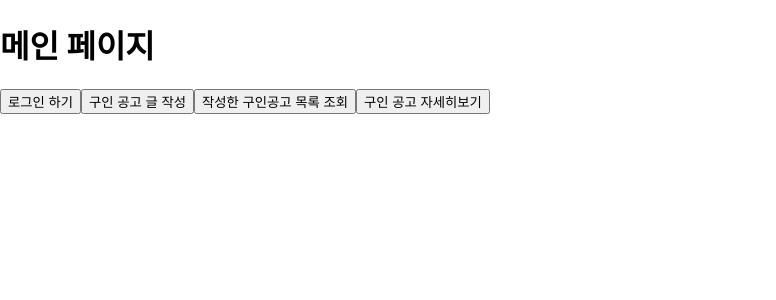
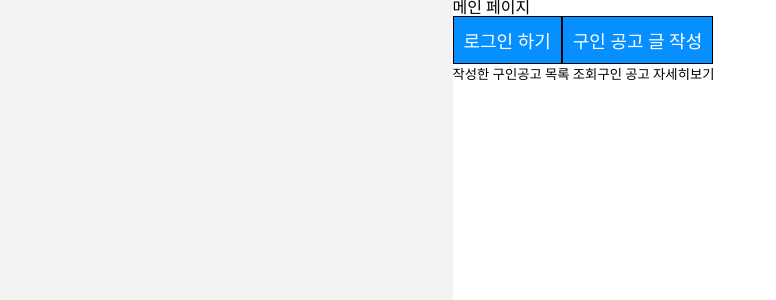
Before and after one commit to eeeyooon/Jeju-brokerage-FE, a React (Create React App) app: page /main in a window 1280 px wide. Shown: the top 300 px of the page, without its empty margins (0-776 px from the left). Built offline with nearby package versions, Linux system fonts and the light colour scheme.

Commit message:
[setting] themeProvider로 테마 구축

```diff
--- a/src/App.js
+++ b/src/App.js
@@ -1,4 +1,7 @@
 import { BrowserRouter, Route, Routes, Navigate } from "react-router-dom";
+import { ThemeProvider } from "styled-components";
+import { theme } from "./style/theme";
+import { GlobalStyles } from "./style/global";
 import Login from "./pages/Login";
 import Main from "./pages/Main";
 import EmployDetail from "./pages/EmployDetail";
@@ -7,6 +10,8 @@ import EmployList from "./pages/EmployList";
 
 function App() {
   return (
+    <ThemeProvider theme={theme}>
+      <GlobalStyles />
       <BrowserRouter>
         <Routes>
           <Route path="/login" element={<Login />} />
@@ -17,6 +22,7 @@ function App() {
           <Route path="/employ-list" element={<EmployList />} />
         </Routes>
       </BrowserRouter>
+    </ThemeProvider>
   );
 }
 
--- a/src/pages/Main.jsx
+++ b/src/pages/Main.jsx
@@ -1,23 +1,40 @@
 import React from "react";
 import { useNavigate } from "react-router-dom";
+import { styled } from "styled-components";
 
 function Main() {
   const navigate = useNavigate();
   return (
-    <div>
+    <MainWrapper>
       <h1>메인 페이지</h1>
-      <button onClick={() => navigate("/login")}>로그인 하기</button>
-      <button onClick={() => navigate("/employ-write")}>
-        구인 공고 글 작성{" "}
-      </button>
+      <NavigateBtn onClick={() => navigate("/login")}>로그인 하기</NavigateBtn>
+      <NavigateBtn onClick={() => navigate("/employ-write")}>
+        구인 공고 글 작성
+      </NavigateBtn>
       <button onClick={() => navigate("/employ-list")}>
         작성한 구인공고 목록 조회
       </button>
       <button onClick={() => navigate("/employ-detail")}>
         구인 공고 자세히보기
       </button>
-    </div>
+    </MainWrapper>
   );
 }
 
 export default Main;
+
+const MainWrapper = styled.div`
+  width: 375px;
+  height: 812px;
+  background-color: ${({ theme }) => theme.color.white};
+  user-select: none;
+`;
+
+const NavigateBtn = styled.button`
+  padding: 10px;
+  border: 1px solid black;
+  font-size: ${({ theme }) => theme.fontSize.body1};
+  font-weight: ${({ theme }) => theme.fontWeight.light};
+  color: ${({ theme }) => theme.color.white};
+  background-color: ${({ theme }) => theme.color.primary_light};
+`;
--- /dev/null
+++ b/src/style/global.js
@@ -0,0 +1,44 @@
+import { createGlobalStyle } from "styled-components";
+import { reset } from "styled-reset";
+
+export const GlobalStyles = createGlobalStyle`
+
+  ${reset}
+
+  *,
+  *::before,
+  *::after {
+    box-sizing: border-box;
+    font-family: Pretendard;
+  }
+
+  body{
+    margin: 0;
+    padding: 0;
+    font-family: Pretendard;
+    min-width: 320px;
+    display: flex;
+    justify-content: center;
+    align-items: center;
+    background-color: #F3F3F3;
+  }
+
+  a {
+    text-decoration: none;
+    cursor: pointer;
+    color: inherit;
+  }
+
+  button{
+    background: inherit ;
+    border:none;
+    box-shadow:none;
+    border-radius:0;
+    padding:0;
+    overflow:visible;
+    cursor:pointer;
+    color:inherit;
+  }
+
+
+`;
--- /dev/null
+++ b/src/style/theme.js
@@ -0,0 +1,38 @@
+export const theme = {
+  color: {
+    primary_normal: "#222222",
+    primary_light: "#068fff",
+    primary_dark: " #4e4feb",
+    secondary_normal: "#00b0f0",
+    secondary_light: "#00b0f0",
+    secondary_dark: "#00b0f0",
+    black: "#1c1c1c",
+    white: "#ffffff",
+    error: "#e73443",
+    positive: "#296bec",
+    grayscale_FA: "#fafafa",
+    grayscale_F7: "#f7f7f7",
+    grayscale_EE: "#eeeeee",
+    grayscale_E4: "#e4e4e4",
+    grayscale_DA: "#DADADA",
+    grayscale_BD: "#BDBDBD",
+    grayscale_99: "#999999",
+    grayscale_66: "#666666",
+    grayscale_33: "#333333",
+    grayscale_1C: "#1c1c1c",
+  },
+  fontWeight: {
+    light: "300",
+    regular: "400",
+    medium: "500",
+    semibold: "600",
+    bold: "700",
+  },
+  fontSize: {
+    title: "1.25rem",
+    body1: "1.125rem",
+    body2: "1rem",
+    caption1: "0.875rem",
+    caption2: "0.75rem",
+  },
+};
```
Lines whose indentation alone changed are shown as unchanged.
